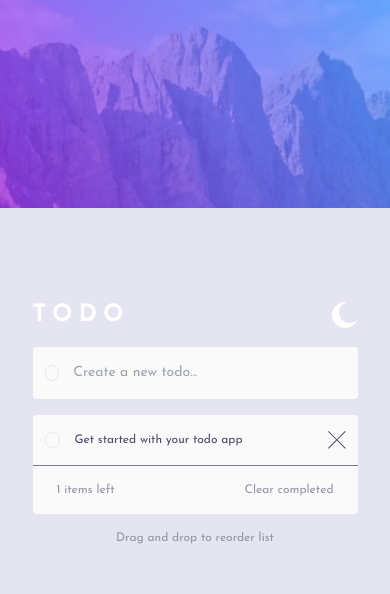
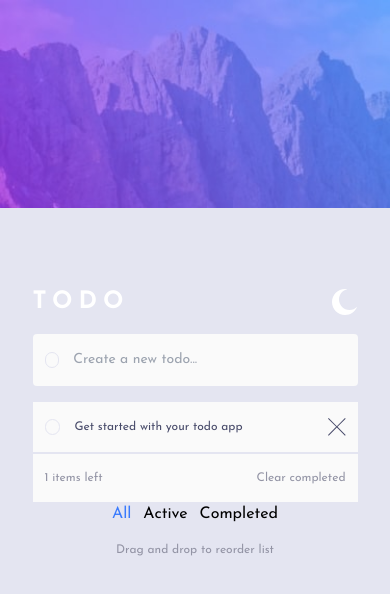
Before and after one commit to GraceYourCode/todo_app, a React (Vite) app: page / in a window 390 px wide. Shown: the top 594 px of the page. Built offline with nearby package versions, Linux system fonts and the light colour scheme.

Commit message:
imputing all functionalities

```diff
--- a/src/Components/Footer.jsx
+++ b/src/Components/Footer.jsx
@@ -43,8 +43,9 @@ const Footer = ({ dark_Mode, items }) => {
   }
 
   return (
-    <div className={`${dark_Mode ? "text-dark_Grey_Blue" :
-      "text-light_Mode_Dark_Grey_Blue"} flex justify-between px-6 items-center text-xs py-4`}>
+    <>
+      <div className={`${dark_Mode ? "text-dark_Grey_Blue bg-desaturated_Blue" :
+        "text-light_Mode_Dark_Grey_Blue bg-light_Grey"} flex justify-between px-3 md:px-4 lg:px-6 items-center text-xs py-4`}>
         <aside>{`${items} items left`}</aside>
         <main className="flex gap-3 portrait:hidden items-center">
           <button className={filter.all ? "text-bright_Blue" : `${dark_Mode ? "hover:text-very_Light_Grey_Blue" :
@@ -57,6 +58,15 @@ const Footer = ({ dark_Mode, items }) => {
         <button onClick={() => clearCompleted()} className={`${dark_Mode ? "hover:text-very_Light_Grey_Blue" :
           "hover:text-light_Mode_Very_Dark_Grey_Blue"}`}>Clear completed</button>
       </div>
+      <main className="flex gap-3 landscape:hidden justify-center items-center">
+        <button className={filter.all ? "text-bright_Blue" : `${dark_Mode ? "hover:text-very_Light_Grey_Blue" :
+          "hover:text-light_Mode_Very_Dark_Grey_Blue"}`} onClick={() => displayAll()}>All</button>
+        <button className={filter.active ? "text-bright_Blue" : `${dark_Mode ? "hover:text-very_Light_Grey_Blue" :
+          "hover:text-light_Mode_Very_Dark_Grey_Blue"}`} onClick={() => displayActive()}>Active</button>
+        <button className={filter.completed ? "text-bright_Blue" : `${dark_Mode ? "hover:text-very_Light_Grey_Blue" :
+          "hover:text-light_Mode_Very_Dark_Grey_Blue"}`} onClick={() => displayCompleted()}>Completed</button>
+      </main>
+    </>
   )
 }
 
--- a/src/Components/Task.jsx
+++ b/src/Components/Task.jsx
@@ -31,7 +31,7 @@ const Task = ({ dark_Mode, task, delete_Task }) => {
   const cancel_Del_Btn = () => del_Btn.current.style.display = "none"
 
   return (
-    <div className="flex px-3 md:px-4 lg:px-6 py-4 gap-3.5 lg:gap-5 items-center border-b-1 border-b-dark_Grey_Blue"
+    <div className={`flex ${dark_Mode ? "bg-desaturated_Blue" : "bg-light_Grey"} px-3 md:px-4 lg:px-6 py-4 gap-3.5 lg:gap-5 items-center mb-0.5`}
       onMouseOver={() => show_Del_Btn()} onMouseOut={() => cancel_Del_Btn()}>
       <Check dark_mode={dark_Mode} check_Control={checker_Event_Handler} completed={task.completed} />
       <p className={`w-4/5 text-xs md:text-sm ${dark_Mode ? (task.completed ? "text-dark_Grey_Blue" : "text-light_Grey_Blue") :
--- a/src/Layout/Tasks.jsx
+++ b/src/Layout/Tasks.jsx
@@ -21,7 +21,7 @@ const Tasks = ({ dark_Mode }) => {
   }
 
   return (
-    <div className={`${dark_Mode ? "bg-desaturated_Blue" : "bg-light_Grey"} rounded`}>
+    <div className={`rounded`}>
       {filter.all ? allTasks.map(task => (<>
         <Task dark_Mode={dark_Mode} task={task} key={task.id} delete_Task={delete_Task} /></>
       )) : filter.active ? activeTasks.map(task => (
```
Lines whose indentation alone changed are shown as unchanged.
